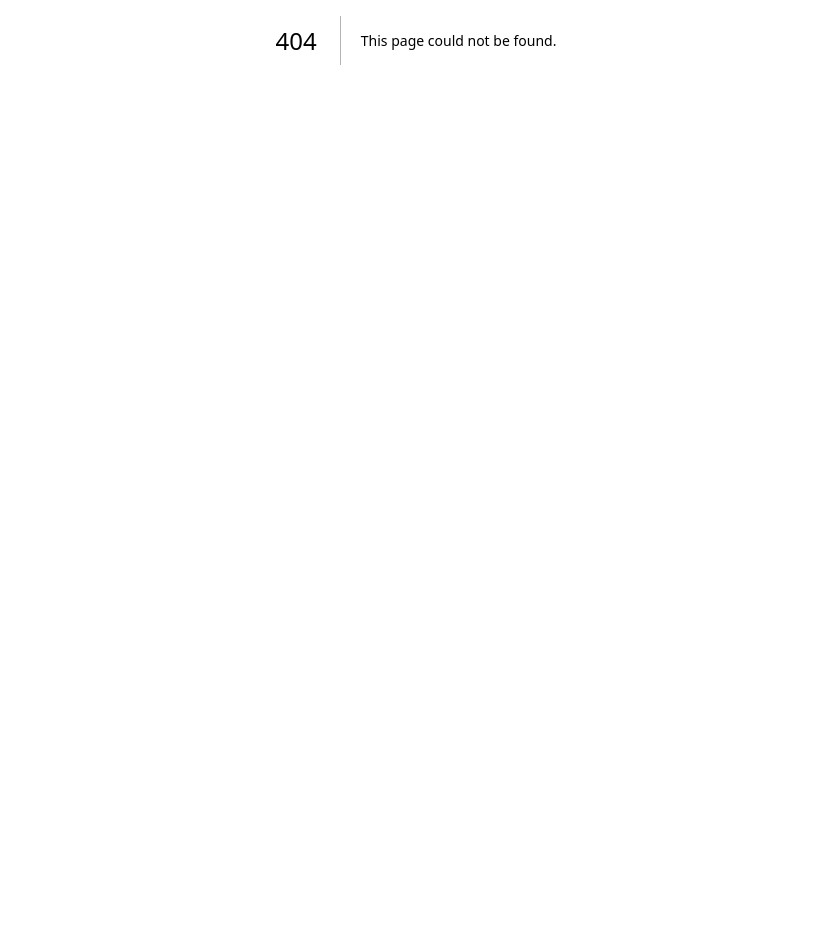
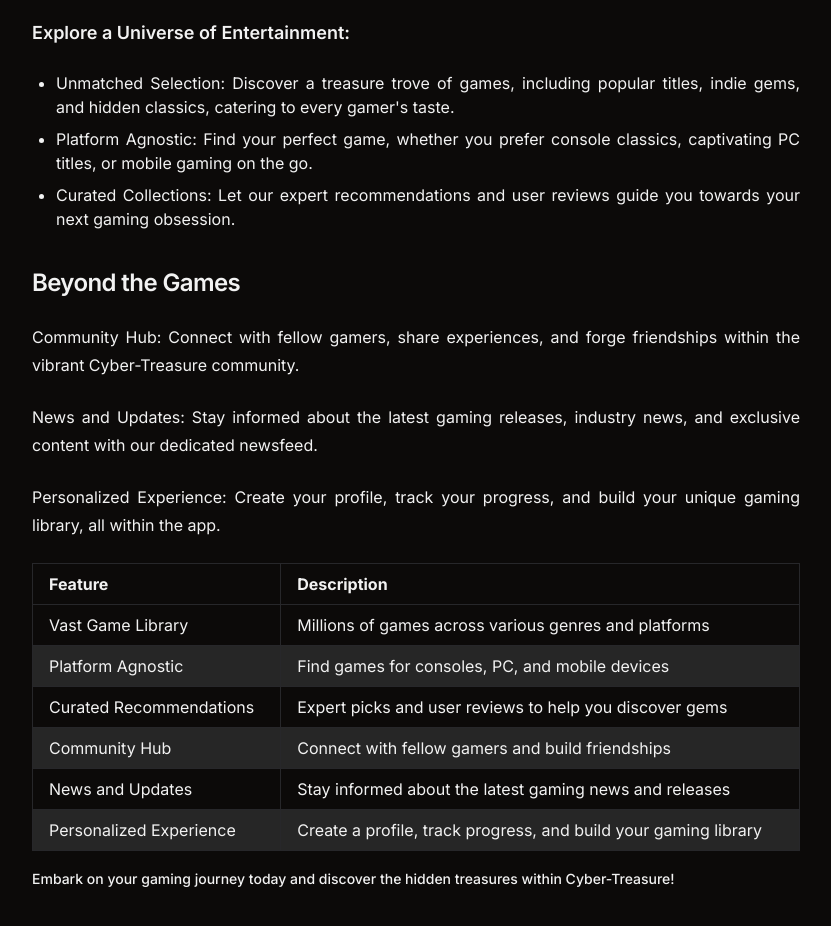
Before and after one commit to DevMaffi/cyber-treasure, a Next.js app: page /about in a window 1280 px wide. Before the commit this address had no page. Shown: the part 360-1286 px from the top of the page, without its empty margins (224-1055 px from the left). Before the commit the page ends 800 px from the top, so only its background shows below. Built offline with nearby package versions, Linux system fonts and the light colour scheme.

Commit message:
Provide about page

```diff
--- /dev/null
+++ b/app/about/page.module.scss
@@ -0,0 +1,24 @@
+@use 'styles/utils';
+@use 'styles/utils/media' as *;
+
+$page-offset: var(--m-10);
+$page-md-offset: 5rem; /* 80px */
+
+.main {
+    min-height: var(--h-screen);
+}
+
+.container {
+    margin-block: $page-offset;
+
+    @include utils.container(var(--container-md));
+
+    @include lg {
+        margin-block: $page-md-offset;
+    }
+}
+
+.article p,
+.article li {
+    text-align: justify;
+}
--- /dev/null
+++ b/app/about/page.tsx
@@ -0,0 +1,131 @@
+import { TextTable, Typography } from '@/components/ui'
+
+import styles from './page.module.scss'
+
+export default function About() {
+    return (
+        <main className={styles.main}>
+            <div className={styles.container}>
+                <article className={styles.article}>
+                    <Typography>
+                        <Typography.H1>Cyber-Treasure</Typography.H1>
+                        <Typography.H3>Unleash the Gamer Within</Typography.H3>
+                        <Typography.Blockquote>
+                            &quot;Millions of Games at Your Fingertips&quot;
+                        </Typography.Blockquote>
+                        <Typography.P>
+                            Cyber-Treasure is your one-stop shop for all things
+                            gaming, offering a vast library of games across
+                            diverse genres and platforms. Dive into endless
+                            possibilities, from heart-pounding adventures to
+                            adrenaline-pumping action and everything in between.
+                        </Typography.P>
+                        <Typography.Large>
+                            Explore a Universe of Entertainment:
+                        </Typography.Large>
+                        <Typography.List>
+                            <Typography.ListItem>
+                                Unmatched Selection: Discover a treasure trove
+                                of games, including popular titles, indie gems,
+                                and hidden classics, catering to every
+                                gamer&apos;s taste.
+                            </Typography.ListItem>
+                            <Typography.ListItem className={styles.subFlow}>
+                                Platform Agnostic: Find your perfect game,
+                                whether you prefer console classics, captivating
+                                PC titles, or mobile gaming on the go.
+                            </Typography.ListItem>
+                            <Typography.ListItem>
+                                Curated Collections: Let our expert
+                                recommendations and user reviews guide you
+                                towards your next gaming obsession.
+                            </Typography.ListItem>
+                        </Typography.List>
+                        <Typography.H3>Beyond the Games</Typography.H3>
+                        <Typography.P>
+                            Community Hub: Connect with fellow gamers, share
+                            experiences, and forge friendships within the
+                            vibrant Cyber-Treasure community.
+                        </Typography.P>
+                        <Typography.P>
+                            News and Updates: Stay informed about the latest
+                            gaming releases, industry news, and exclusive
+                            content with our dedicated newsfeed.
+                        </Typography.P>
+                        <Typography.P>
+                            Personalized Experience: Create your profile, track
+                            your progress, and build your unique gaming library,
+                            all within the app.
+                        </Typography.P>
+                        <TextTable>
+                            <TextTable.Thead>
+                                <TextTable.Tr>
+                                    <Typography.Th>Feature</Typography.Th>
+                                    <Typography.Th>Description</Typography.Th>
+                                </TextTable.Tr>
+                            </TextTable.Thead>
+                            <TextTable.Tbody>
+                                <TextTable.Tr>
+                                    <Typography.Td>
+                                        Vast Game Library
+                                    </Typography.Td>
+                                    <Typography.Td>
+                                        Millions of games across various genres
+                                        and platforms
+                                    </Typography.Td>
+                                </TextTable.Tr>
+                                <TextTable.Tr>
+                                    <Typography.Td>
+                                        Platform Agnostic
+                                    </Typography.Td>
+                                    <Typography.Td>
+                                        Find games for consoles, PC, and mobile
+                                        devices
+                                    </Typography.Td>
+                                </TextTable.Tr>
+                                <TextTable.Tr>
+                                    <Typography.Td>
+                                        Curated Recommendations
+                                    </Typography.Td>
+                                    <Typography.Td>
+                                        Expert picks and user reviews to help
+                                        you discover gems
+                                    </Typography.Td>
+                                </TextTable.Tr>
+                                <TextTable.Tr>
+                                    <Typography.Td>Community Hub</Typography.Td>
+                                    <Typography.Td>
+                                        Connect with fellow gamers and build
+                                        friendships
+                                    </Typography.Td>
+                                </TextTable.Tr>
+                                <TextTable.Tr>
+                                    <Typography.Td>
+                                        News and Updates
+                                    </Typography.Td>
+                                    <Typography.Td>
+                                        Stay informed about the latest gaming
+                                        news and releases
+                                    </Typography.Td>
+                                </TextTable.Tr>
+                                <TextTable.Tr>
+                                    <Typography.Td>
+                                        Personalized Experience
+                                    </Typography.Td>
+                                    <Typography.Td>
+                                        Create a profile, track progress, and
+                                        build your gaming library
+                                    </Typography.Td>
+                                </TextTable.Tr>
+                            </TextTable.Tbody>
+                        </TextTable>
+                        <Typography.Small>
+                            Embark on your gaming journey today and discover the
+                            hidden treasures within Cyber-Treasure!
+                        </Typography.Small>
+                    </Typography>
+                </article>
+            </div>
+        </main>
+    )
+}
--- a/app/page.module.scss
+++ b/app/page.module.scss
@@ -4,9 +4,7 @@
 
 .container {
     display: flex;
-    flex-direction: column;
     justify-content: center;
     align-items: center;
-    row-gap: var(--gap-3-5);
     min-height: var(--h-screen);
 }
```
Also changed, not shown: app/page.tsx (+5 -18 lines).
